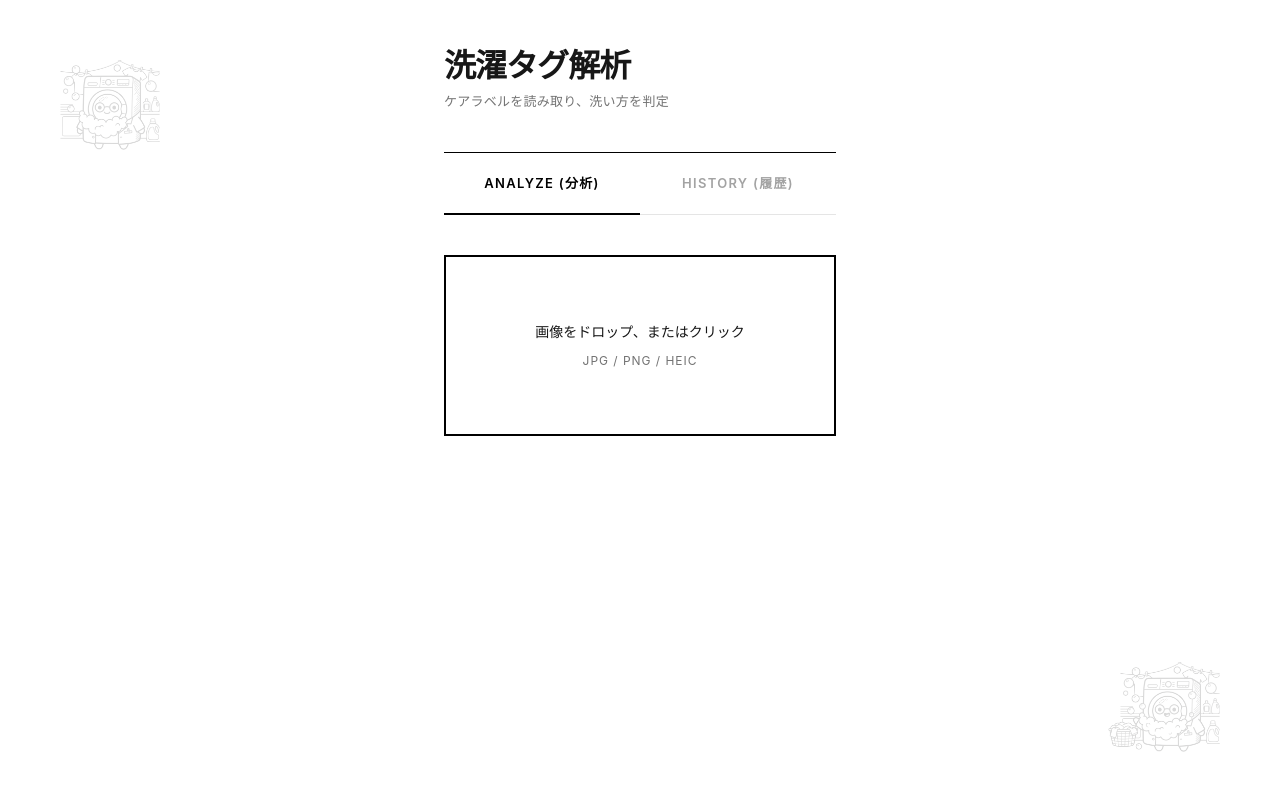
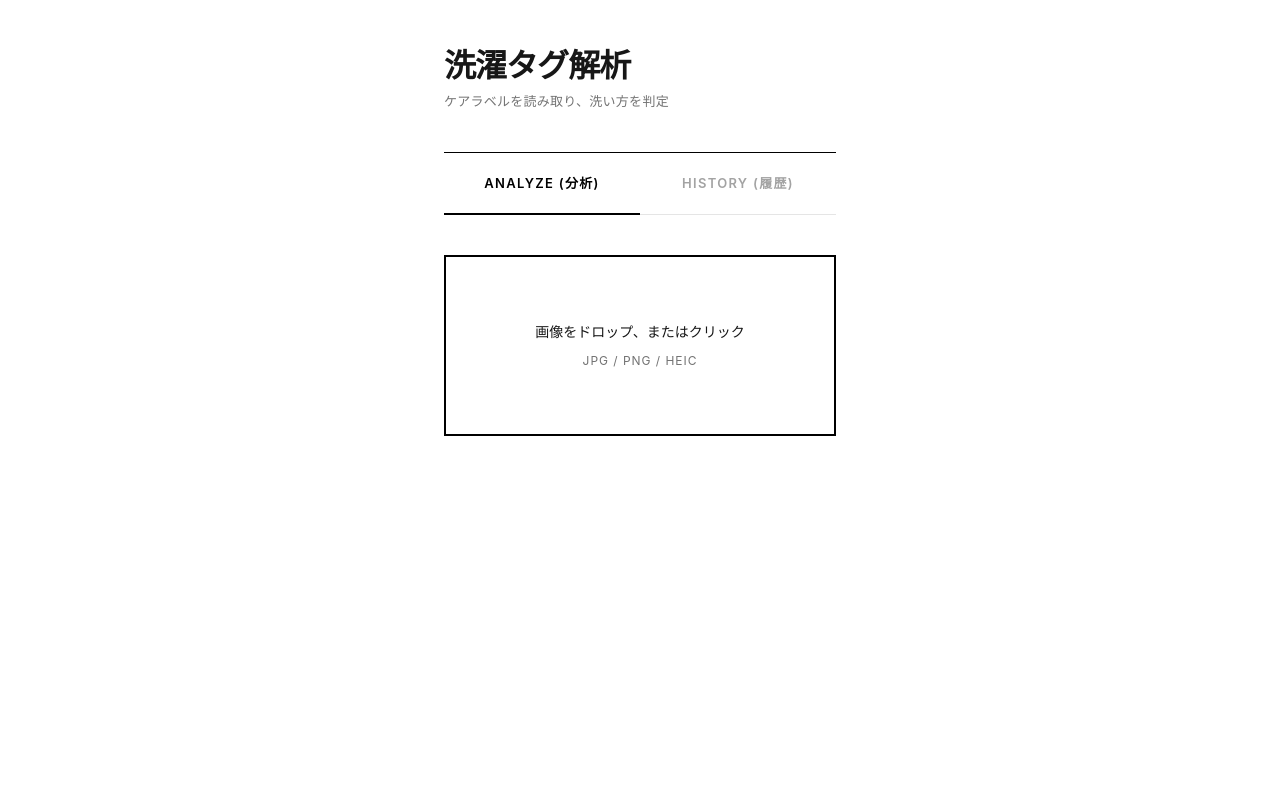
Before and after one commit to yusukec-sudo/washing-machine, a Next.js app: page / in a window 1280 px wide. Shown: the top 790 px of the page. Built offline with nearby package versions, Linux system fonts and the light colour scheme.

Commit message:
Remove small character, make decorative characters bigger, show only after analyze

```diff
--- a/src/app/globals.css
+++ b/src/app/globals.css
@@ -347,17 +347,6 @@ body {
 }
 
 /* Hakase Character */
-.hakase-result {
-  text-align: center;
-  margin-top: 32px;
-  margin-bottom: -8px;
-}
-
-.hakase-img {
-  width: 120px;
-  height: auto;
-}
-
 .hakase-empty {
   width: 160px;
   height: auto;
@@ -368,24 +357,24 @@ body {
 .deco-left,
 .deco-right {
   position: fixed;
-  width: 180px;
+  width: 280px;
   height: auto;
-  opacity: 0.15;
+  opacity: 0.2;
   pointer-events: none;
   z-index: -1;
 }
 
 .deco-left {
-  top: 60px;
+  top: 40px;
   left: 20px;
 }
 
 .deco-right {
-  bottom: 40px;
+  bottom: 20px;
   right: 20px;
 }
 
-@media (max-width: 900px) {
+@media (max-width: 1000px) {
   .deco-left,
   .deco-right {
     display: none;
--- a/src/app/page.tsx
+++ b/src/app/page.tsx
@@ -76,8 +76,12 @@ export default function Home() {
 
   return (
     <div className="min-h-screen">
-      <img src="/hakase.png" alt="" className="deco-left" />
-      <img src="/hakase2.png" alt="" className="deco-right" />
+      {result?.success && (
+        <>
+          <img src="/hakase.png" alt="" className="deco-left" />
+          <img src="/hakase2.png" alt="" className="deco-right" />
+        </>
+      )}
       <div className="container">
         <header className="site-header">
           <h1 className="site-title">洗濯タグ解析</h1>
--- a/src/components/ResultDisplay.tsx
+++ b/src/components/ResultDisplay.tsx
@@ -24,9 +24,6 @@ export function ResultDisplay({ result, onSave, canSave }: Props) {
 
   return (
     <div className="animate-in">
-      <div className="hakase-result">
-        <img src="/hakase.png" alt="洗濯博士" className="hakase-img" />
-      </div>
       <div className="result-block">
         {result.detected && result.detected.length > 0 && (
           <div className="result-section">
```
